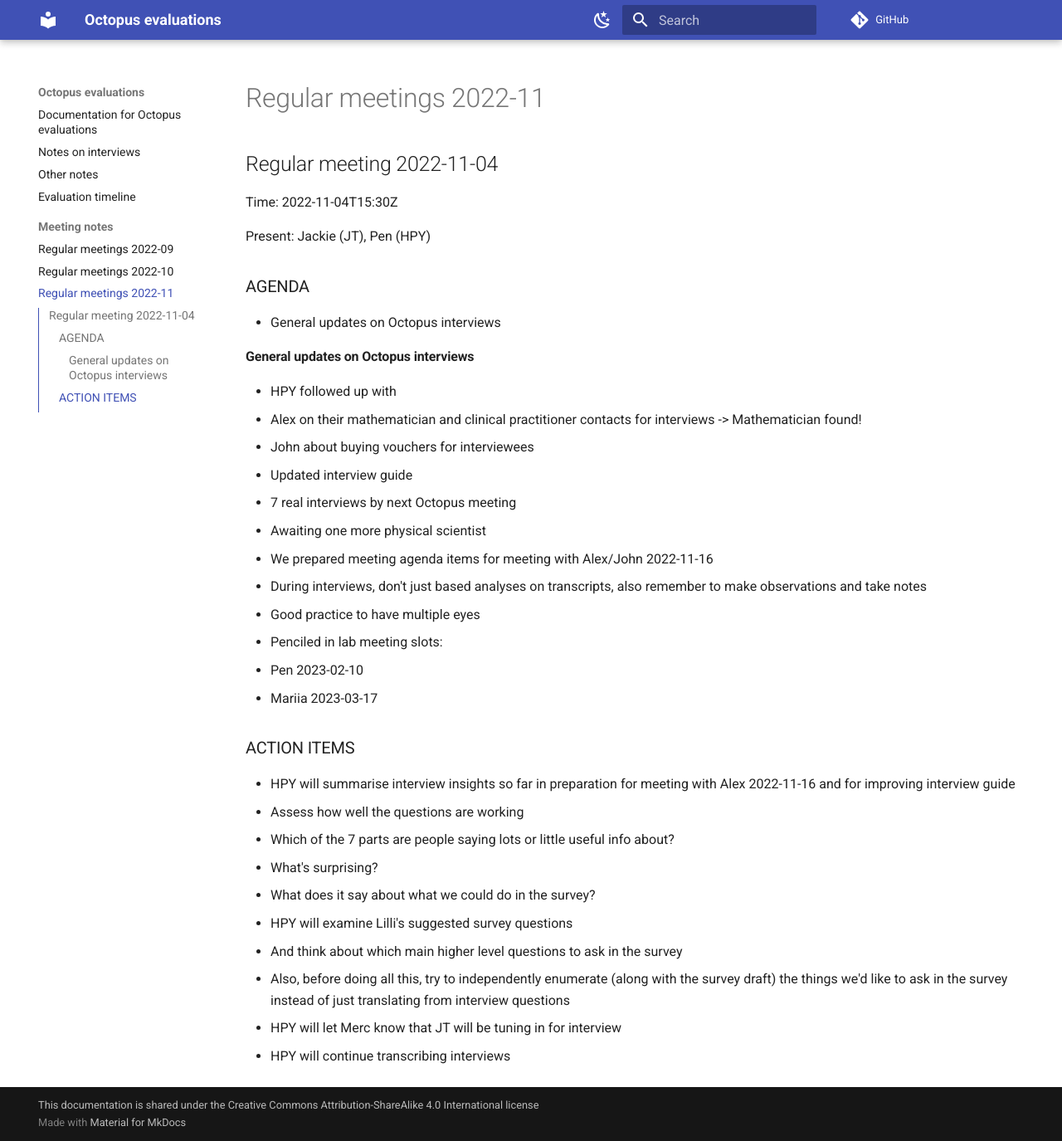
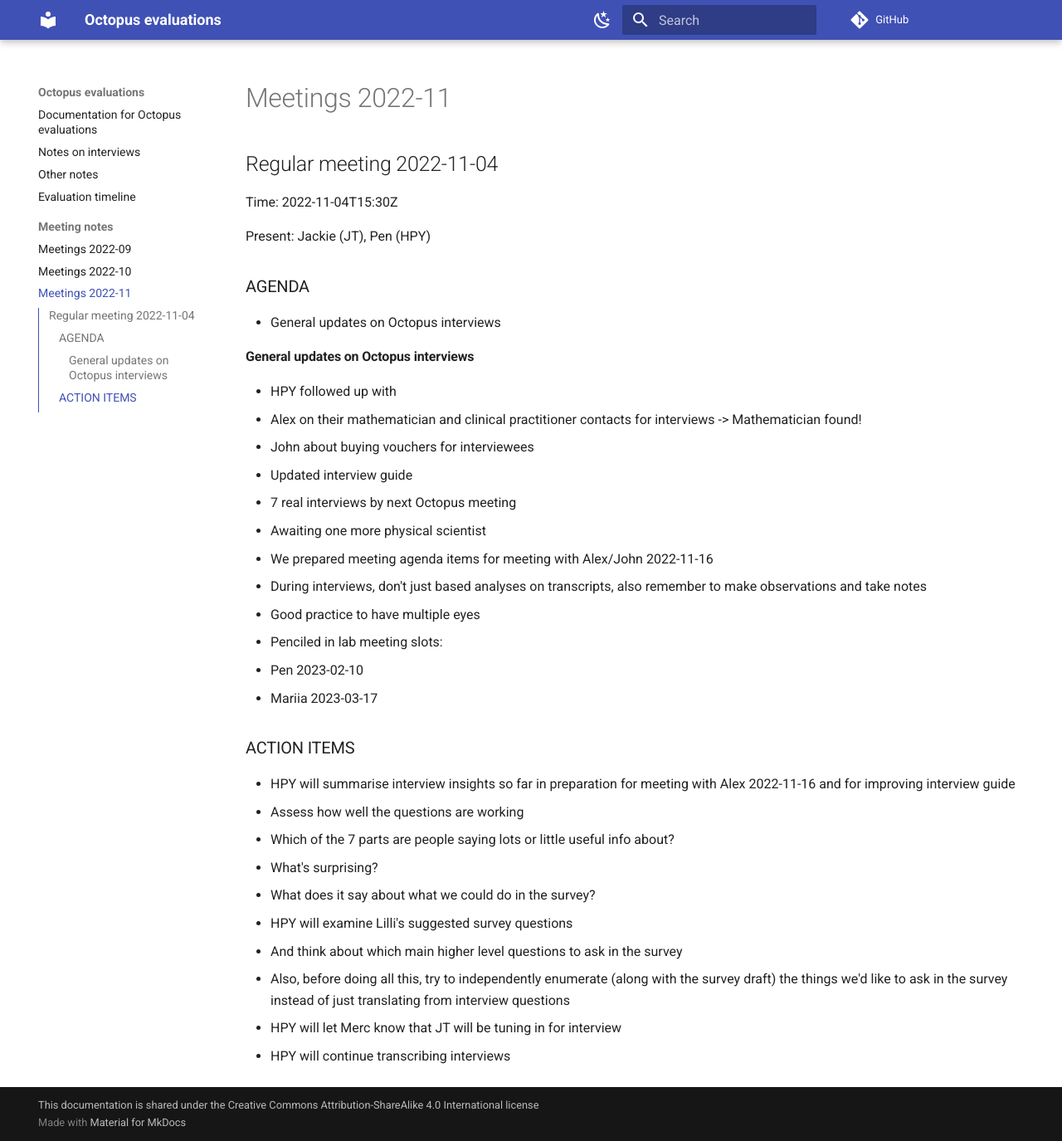
Before and after one commit to penyuan/octopus-bristol-docs, an MkDocs documentation site: the page built from docs/meeting notes/regular-meetings-2022-11.md, in a window 1280 px wide and 1375 px high. Shown: the whole window at 83% size. Built offline with MkDocs 1.6.1 and Material for MkDocs 9.7.7, drawn with Linux system fonts in a browser that asks for light colours; comment, search, counter and statistics services are not loaded.

Commit message:
Rename title of meeting notes pages

```diff
--- a/docs/meeting notes/regular-meetings-2022-09.md
+++ b/docs/meeting notes/regular-meetings-2022-09.md
@@ -1,4 +1,4 @@
-# Regular meetings 2022-09
+# Meetings 2022-09
 
 ## 2022-09-21
 
--- a/docs/meeting notes/regular-meetings-2022-10.md
+++ b/docs/meeting notes/regular-meetings-2022-10.md
@@ -1,4 +1,4 @@
-# Regular meetings 2022-10
+# Meetings 2022-10
 
 ## Regular meeting 2022-10-07
 
--- a/docs/meeting notes/regular-meetings-2022-11.md
+++ b/docs/meeting notes/regular-meetings-2022-11.md
@@ -1,4 +1,4 @@
-# Regular meetings 2022-11
+# Meetings 2022-11
 
 ## Regular meeting 2022-11-04
 
```
